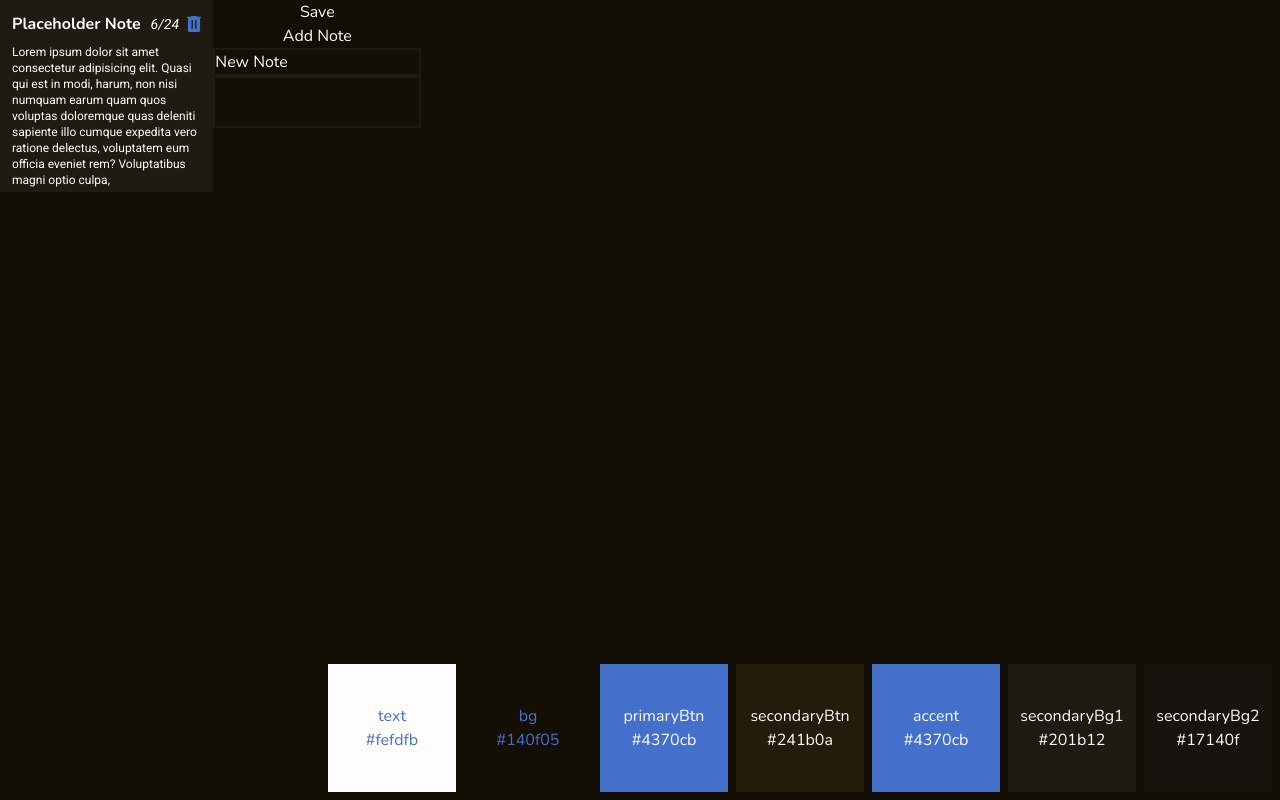
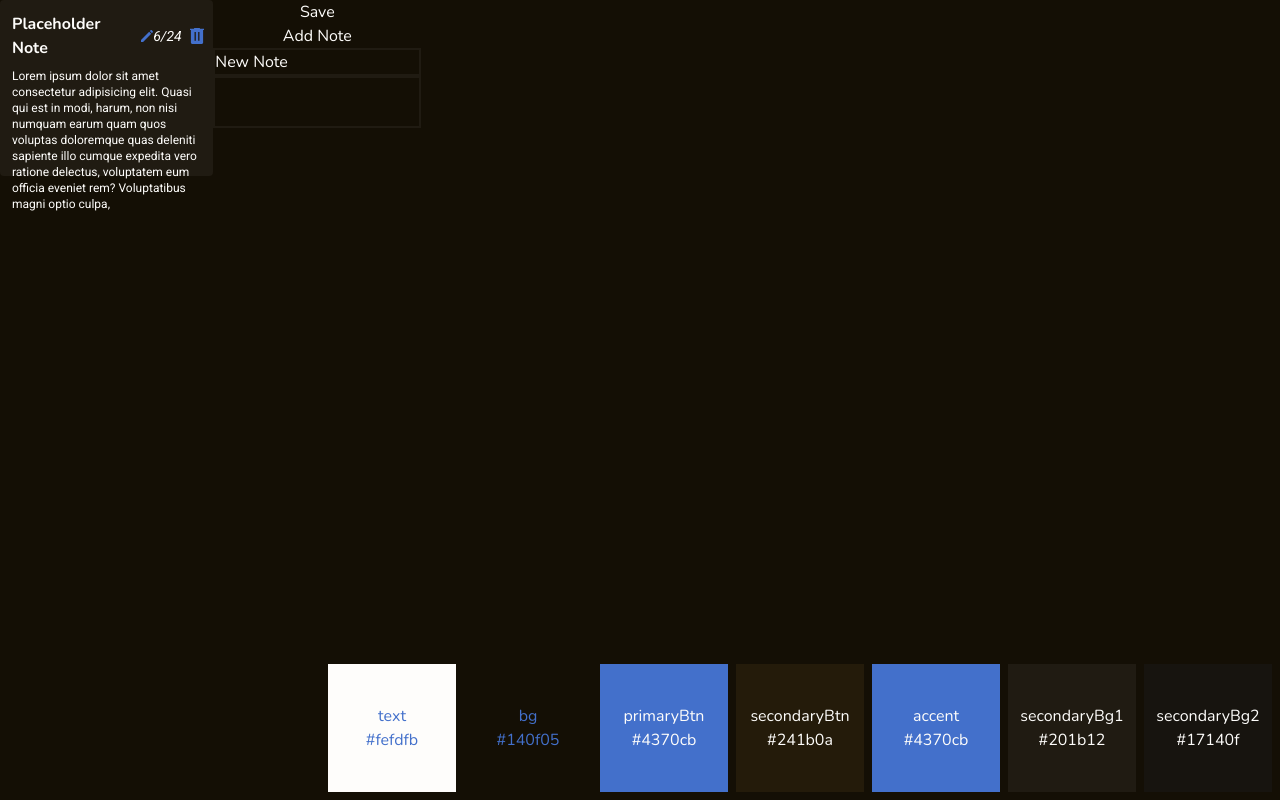
Before and after one commit to dmm22/notes, a React (Vite) app: page / in a window 1280 px wide. Built offline with nearby package versions, Linux system fonts and the light colour scheme.

Commit message:
Add select function to NotePreview, and fix type issues with the Icon component

```diff
--- a/src/components/Icon.tsx
+++ b/src/components/Icon.tsx
@@ -1,11 +1,12 @@
-import { useState, useEffect } from "react"
+import { useState, useEffect, MouseEvent } from "react"
 
 interface IconProps {
   iconName: string
-  clickHandler: (timeStamp: Date) => void
+  clickHandler: (event: MouseEvent<HTMLImageElement>, timeStamp: Date) => void
+  size?: "sm"
 }
 
-export default function Icon({ iconName, clickHandler }: IconProps) {
+export default function Icon({ iconName, clickHandler, size }: IconProps) {
   const [iconSrc, setIconSrc] = useState("")
 
   useEffect(() => {
@@ -15,7 +16,15 @@ export default function Icon({ iconName, clickHandler }: IconProps) {
     })()
   }, [])
 
+  const handleClick = (event: MouseEvent<HTMLImageElement>) => {
+    clickHandler(event, new Date())
+  }
+
   return (
-    <img className="h-4 cursor-pointer" src={iconSrc} onClick={clickHandler} />
+    <img
+      className={`${size === "sm" ? "h-3" : "h-4"} cursor-pointer`}
+      src={iconSrc}
+      onClick={handleClick}
+    />
   )
 }
--- a/src/components/NotePreview.tsx
+++ b/src/components/NotePreview.tsx
@@ -14,9 +14,16 @@ export default function NotePreview({ note }: NotePreviewProps) {
   const noteContent = useMemo(() => body.slice(0, 275), [body])
 
   return (
-    <article className="bg-secondaryBg1 flex-grow p-3 h-48">
+    <article className="bg-secondaryBg1 flex-grow p-3 h-44 rounded mb-3">
       <div className="flex justify-between items-center mb-2">
-        <strong>{title}</strong>
+        <div className="flex items-center gap-2">
+          <strong>{title}</strong>
+          <Icon
+            iconName="edit"
+            clickHandler={() => selectNote(createdAt)}
+            size="sm"
+          />
+        </div>
         <div className="flex items-center gap-2">
           <span className="italic text-sm font-serif">
             {createdAt.toLocaleDateString("en-US", {
```
